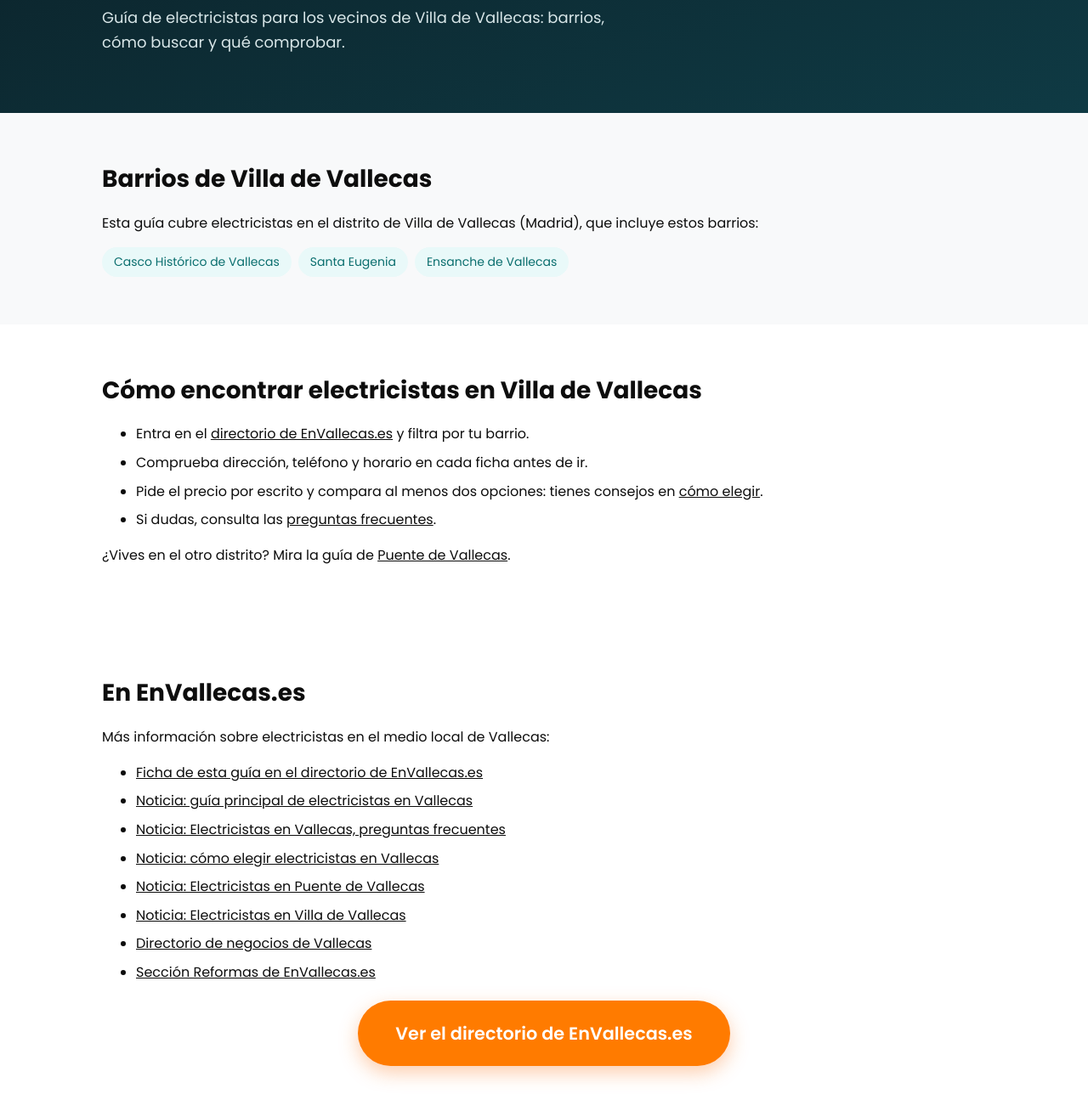
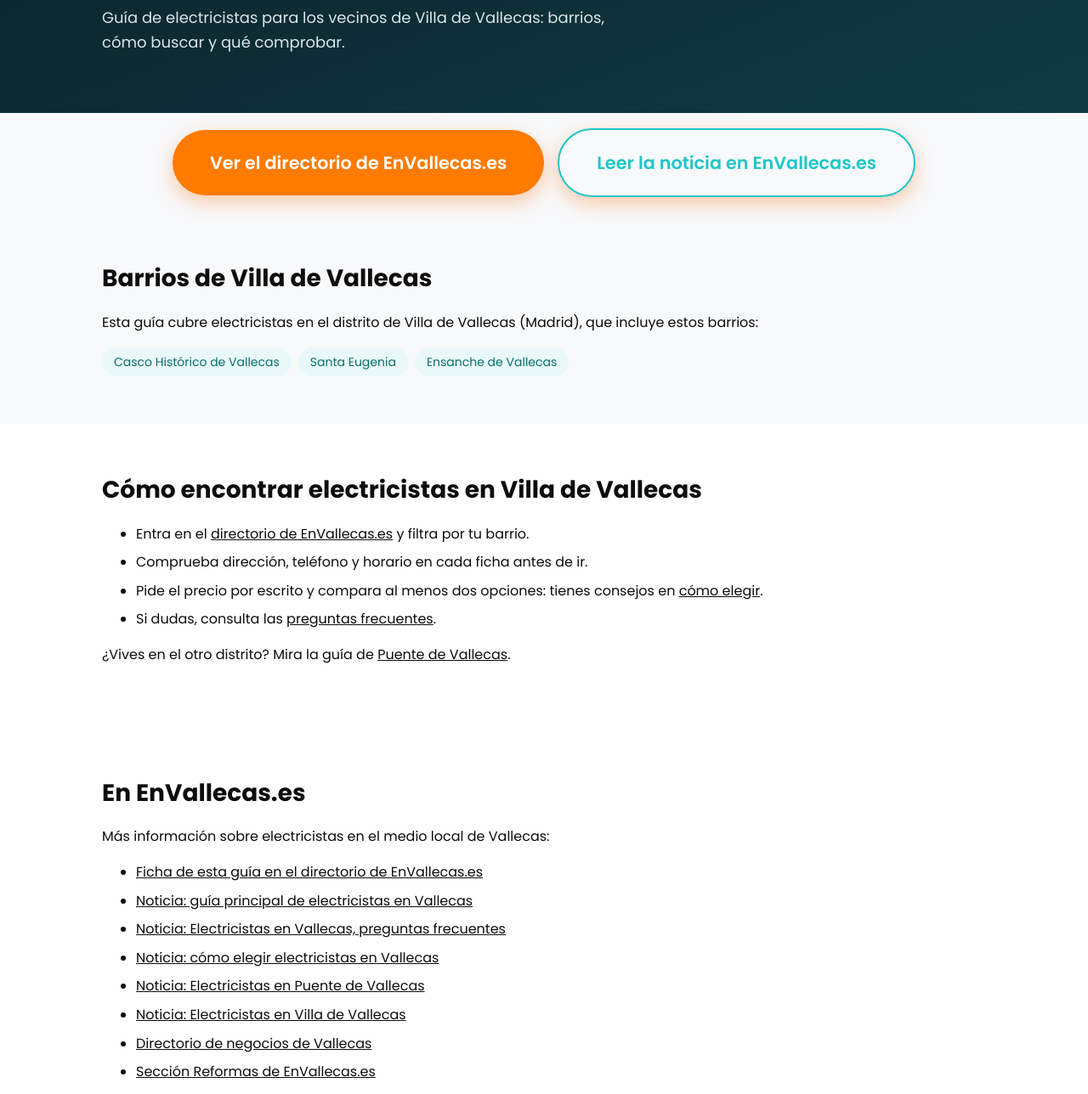
Before and after one commit to jaimebalaguer01/electricistasvallecas-com, a plain HTML site: page villa-de-vallecas/index.html in a window 1280 px wide. Shown: the part 383-1671 px from the top of the page at 85% size. Drawn offline with Linux system fonts and the light colour scheme.

Commit message:
Botones de directorio y noticia también junto al texto de cada página
Co-Authored-By: Claude Sonnet 5.5 <noreply@anthropic.com>
Claude-Session: https://claude.ai/code/session_01C2douzTVvDqvuZYVRfqo1r

```diff
--- a/villa-de-vallecas/index.html
+++ b/villa-de-vallecas/index.html
@@ -24,6 +24,7 @@ h1{font-size:clamp(34px,6vw,60px);line-height:1.08;color:var(--teal);margin:16px
 .btn{display:inline-block;background:var(--orange);color:#fff;font-weight:600;text-decoration:none;padding:14px 26px;border-radius:99px;margin:8px 10px 0 0}
 .btn.alt{background:transparent;border:2px solid var(--teal);color:var(--teal)}
 .topbar{background:#fff;text-align:center;padding:14px 12px 22px;border-bottom:3px solid var(--teal)}.topbar .btn.big{display:inline-block;margin:8px 8px 0;padding:18px 34px}
+.inline-btns{text-align:center;padding:10px 0}.inline-btns .btn.big{display:inline-block;margin:8px}
 .btn.big{font-size:1.3rem;padding:22px 44px;box-shadow:0 8px 22px rgba(249,115,22,.35);display:block;width:fit-content;max-width:100%;margin:20px auto 0;text-align:center}
 section{padding:56px 0}
 h2{font-size:28px;margin:0 0 12px}
@@ -48,6 +49,7 @@ footer a{color:var(--teal)}
 <div class="topbar"><a class="btn big" href="https://envallecas.es/directorio">Ver el directorio de EnVallecas.es</a><a class="btn big alt" href="https://envallecas.es/noticias/electricistas-villa-de-vallecas">Leer la noticia en EnVallecas.es</a></div>
 <header class="top"><div class="wrap"><a class="logo" href="/">Electricistas<span> Vallecas</span></a><nav><a href="/preguntas-frecuentes/">Preguntas frecuentes</a><a href="/como-elegir/">Cómo elegir</a><a href="/puente-de-vallecas/">Puente de Vallecas</a><a href="/villa-de-vallecas/">Villa de Vallecas</a></nav></div></header>
 <main><div class="hero" style="padding-bottom:50px"><div class="wrap"><span class="eyebrow">Guía local · actualizada 2026-11-14</span><h1>Electricistas en Villa de Vallecas</h1><p>Guía de electricistas para los vecinos de Villa de Vallecas: barrios, cómo buscar y qué comprobar.</p></div></div>
+<div class="inline-btns"><a class="btn big" href="https://envallecas.es/directorio">Ver el directorio de EnVallecas.es</a><a class="btn big alt" href="https://envallecas.es/noticias/electricistas-villa-de-vallecas">Leer la noticia en EnVallecas.es</a></div>
 <section><div class="wrap"><h2>Barrios de Villa de Vallecas</h2><p>Esta guía cubre electricistas en el distrito de Villa de Vallecas (Madrid), que incluye estos barrios:</p><div class="barrios"><span>Casco Histórico de Vallecas</span><span>Santa Eugenia</span><span>Ensanche de Vallecas</span></div></div></section>
 <section style="background:#fff"><div class="wrap"><h2>Cómo encontrar electricistas en Villa de Vallecas</h2>
 <ul class="list"><li>Entra en el <a href="https://envallecas.es/directorio">directorio de EnVallecas.es</a> y filtra por tu barrio.</li>
@@ -55,7 +57,8 @@ footer a{color:var(--teal)}
 <li>Pide el precio por escrito y compara al menos dos opciones: tienes consejos en <a href="/como-elegir/">cómo elegir</a>.</li>
 <li>Si dudas, consulta las <a href="/preguntas-frecuentes/">preguntas frecuentes</a>.</li></ul>
 <p>¿Vives en el otro distrito? Mira la guía de <a href="/puente-de-vallecas/">Puente de Vallecas</a>.</p></div></section>
-<section style="background:#fff"><div class="wrap"><h2>En EnVallecas.es</h2><p>Más información sobre electricistas en el medio local de Vallecas:</p><ul class="list"><li><a href="https://envallecas.es/negocio/electricistas-vallecas">Ficha de esta guía en el directorio de EnVallecas.es</a></li><li><a href="https://envallecas.es/noticias/electricistas-vallecas-guia-que-comprobar">Noticia: guía principal de electricistas en Vallecas</a></li><li><a href="https://envallecas.es/noticias/electricistas-vallecas-preguntas-frecuentes">Noticia: Electricistas en Vallecas, preguntas frecuentes</a></li><li><a href="https://envallecas.es/noticias/electricistas-vallecas-como-elegir">Noticia: cómo elegir electricistas en Vallecas</a></li><li><a href="https://envallecas.es/noticias/electricistas-puente-de-vallecas">Noticia: Electricistas en Puente de Vallecas</a></li><li><a href="https://envallecas.es/noticias/electricistas-villa-de-vallecas">Noticia: Electricistas en Villa de Vallecas</a></li><li><a href="https://envallecas.es/directorio">Directorio de negocios de Vallecas</a></li><li><a href="https://envallecas.es/reformas">Sección Reformas de EnVallecas.es</a></li></ul><a class="btn big" href="https://envallecas.es/directorio">Ver el directorio de EnVallecas.es</a></div></section>
+<section style="background:#fff"><div class="wrap"><h2>En EnVallecas.es</h2><p>Más información sobre electricistas en el medio local de Vallecas:</p><ul class="list"><li><a href="https://envallecas.es/negocio/electricistas-vallecas">Ficha de esta guía en el directorio de EnVallecas.es</a></li><li><a href="https://envallecas.es/noticias/electricistas-vallecas-guia-que-comprobar">Noticia: guía principal de electricistas en Vallecas</a></li><li><a href="https://envallecas.es/noticias/electricistas-vallecas-preguntas-frecuentes">Noticia: Electricistas en Vallecas, preguntas frecuentes</a></li><li><a href="https://envallecas.es/noticias/electricistas-vallecas-como-elegir">Noticia: cómo elegir electricistas en Vallecas</a></li><li><a href="https://envallecas.es/noticias/electricistas-puente-de-vallecas">Noticia: Electricistas en Puente de Vallecas</a></li><li><a href="https://envallecas.es/noticias/electricistas-villa-de-vallecas">Noticia: Electricistas en Villa de Vallecas</a></li><li><a href="https://envallecas.es/directorio">Directorio de negocios de Vallecas</a></li><li><a href="https://envallecas.es/reformas">Sección Reformas de EnVallecas.es</a></li></ul><div class="inline-btns"><a class="btn big" href="https://envallecas.es/directorio">Ver el directorio de EnVallecas.es</a><a class="btn big alt" href="https://envallecas.es/noticias/electricistas-villa-de-vallecas">Leer la noticia en EnVallecas.es</a></div>
+</div></section>
 <section class="band"><div class="wrap"><h2>Más en EnVallecas.es</h2><p>Directorio de negocios, noticias y guías de Puente y Villa de Vallecas.</p><a class="btn" href="https://envallecas.es/directorio">Ver el directorio</a><a class="btn alt" href="/">Volver a la guía</a></div></section>
 </main>
 <footer><div class="wrap"><p>Electricistas en Vallecas es una guía de <a href="https://envallecas.es">EnVallecas.es</a>, el medio local de Vallecas.</p>
```
Also changed, not shown: como-elegir/index.html (+4 -1 lines), index.html (+3 -1 lines), preguntas-frecuentes/index.html (+4 -1 lines), puente-de-vallecas/index.html (+4 -1 lines).
